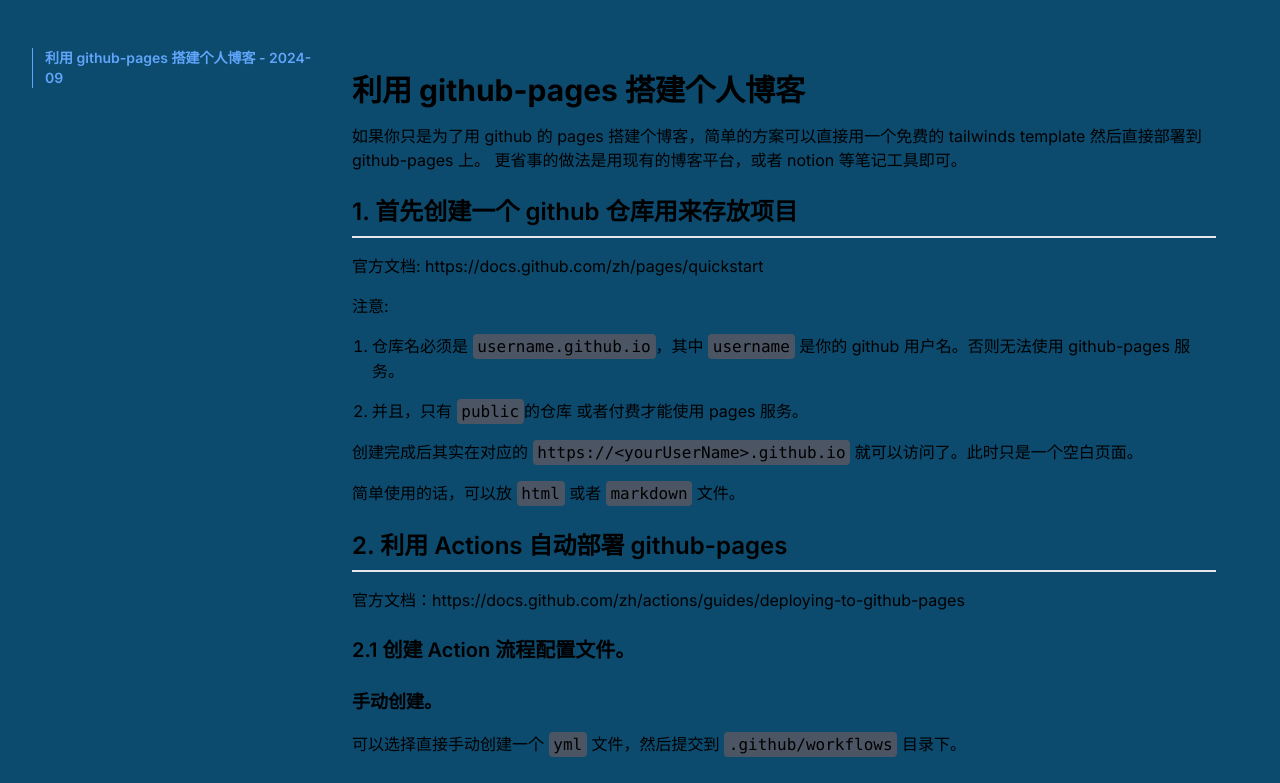
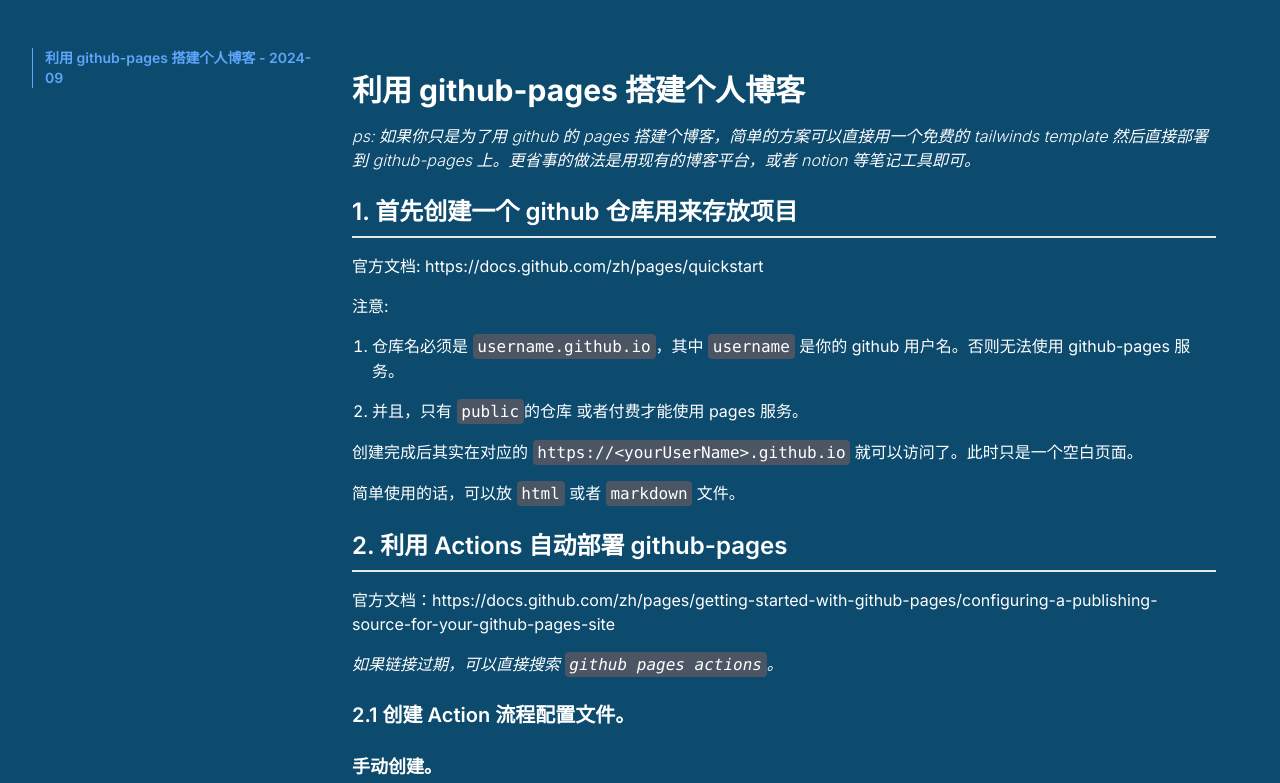
Before and after one commit to r2099c2/r2099c2.github.io, a Next.js app: page /post/2024-09-24 in a window 1280 px wide. Shown: the top 783 px of the page. Built offline with nearby package versions, Linux system fonts and the light colour scheme.

Commit message:
style: 调整下 em 模式的样式

```diff
--- a/app/post/[slug]/page.tsx
+++ b/app/post/[slug]/page.tsx
@@ -39,7 +39,7 @@ const PostDetail = async ({ params }: { params: { slug: string } }) => {
         ))}
       </ul>
       {/* 中间当前文章 */}
-      <div className="lg:pl-[12rem] xl:pl-[18rem] 2xl:pl-0">
+      <div className="lg:pl-[12rem] xl:pl-[18rem] 2xl:pl-0 text-white">
         <article
           id="article"
           className="px-4 max-w-4xl mx-auto overflow-hidden"
--- a/components/MDXComponent.tsx
+++ b/components/MDXComponent.tsx
@@ -101,6 +101,7 @@ const MDXComponents: MDXComponentsProps = {
     />
   ),
   strong: (props) => <strong className="font-bold" {...props} />,
+  em: (props) => <em className="italic font-light" {...props} />,
   table: (props) => (
     <div className="my-6 w-full overflow-x-auto">
       <table
--- a/posts/20240924.mdx
+++ b/posts/20240924.mdx
@@ -7,8 +7,7 @@ lastUpdated: 2024-09-24
 
 # 利用 github-pages 搭建个人博客
 
-如果你只是为了用 github 的 pages 搭建个博客，简单的方案可以直接用一个免费的 tailwinds template 然后直接部署到 github-pages 上。
-更省事的做法是用现有的博客平台，或者 notion 等笔记工具即可。
+_ps: 如果你只是为了用 github 的 pages 搭建个博客，简单的方案可以直接用一个免费的 tailwinds template 然后直接部署到 github-pages 上。更省事的做法是用现有的博客平台，或者 notion 等笔记工具即可。_
 
 ## 1. 首先创建一个 github 仓库用来存放项目
 
@@ -26,7 +25,9 @@ lastUpdated: 2024-09-24
 
 ## 2. 利用 Actions 自动部署 github-pages
 
-官方文档：https://docs.github.com/zh/actions/guides/deploying-to-github-pages
+官方文档：https://docs.github.com/zh/pages/getting-started-with-github-pages/configuring-a-publishing-source-for-your-github-pages-site
+
+_如果链接过期，可以直接搜索 `github pages actions`。_
 
 ### 2.1 创建 Action 流程配置文件。
 
```
